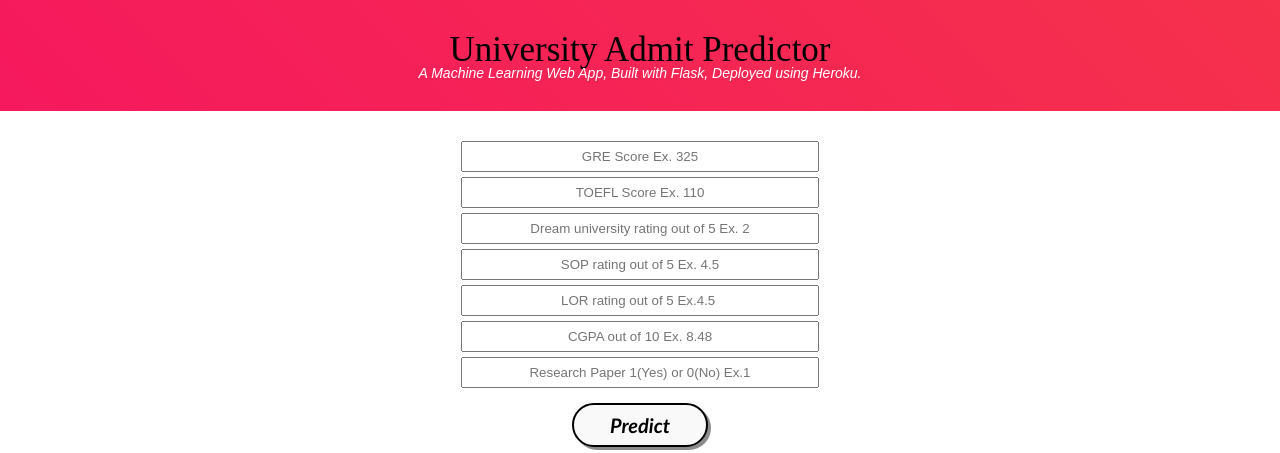
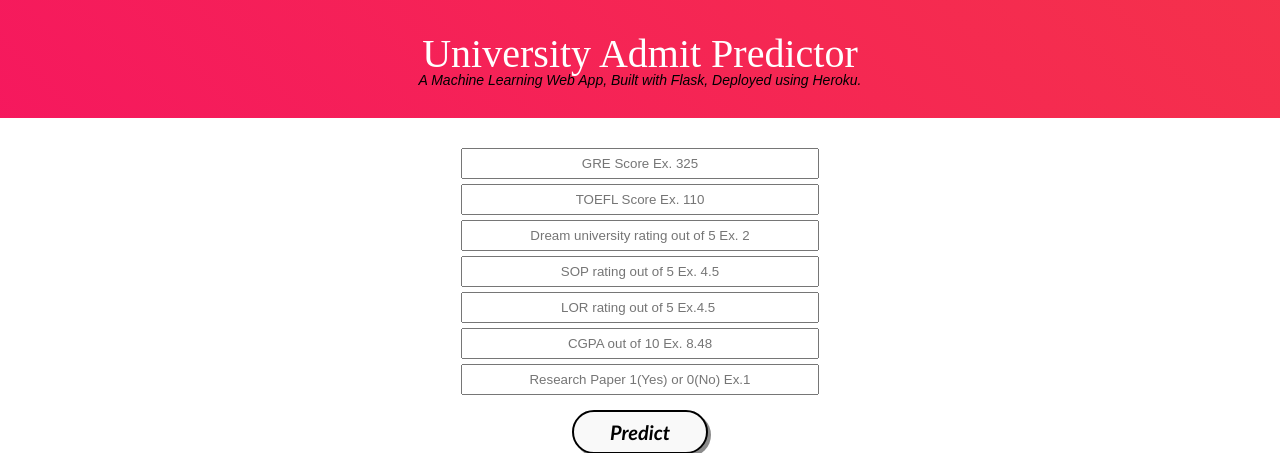
Before and after one commit to prateekkumbar4546/University-Admission-Predictor, a Flask app: page / in a window 1280 px wide. Shown: the top 453 px of the page. Run offline with Flask 2, Linux system fonts and the light colour scheme; parts of the project's set-up code (start-up, migrations or seed data) failed here and were passed over; some libraries are stand-ins or nearby versions.

Commit message:
Update styles.css

```diff
--- a/static/styles.css
+++ b/static/styles.css
@@ -39,14 +39,14 @@ body{
 }
 
 .heading_font{
-    color: #000000;
+    color: #ffffff;
 	font-family: "Times New Roman", Times, serif;
-	font-size: 35px;
+	font-size: 40px;
 	font-weight: normal;
 }
 
 .description p{
-	color: #ffffff;
+	color: #000000;
     font-style: italic;
     font-size: 14px;
     margin: -5px 0 0;
```
